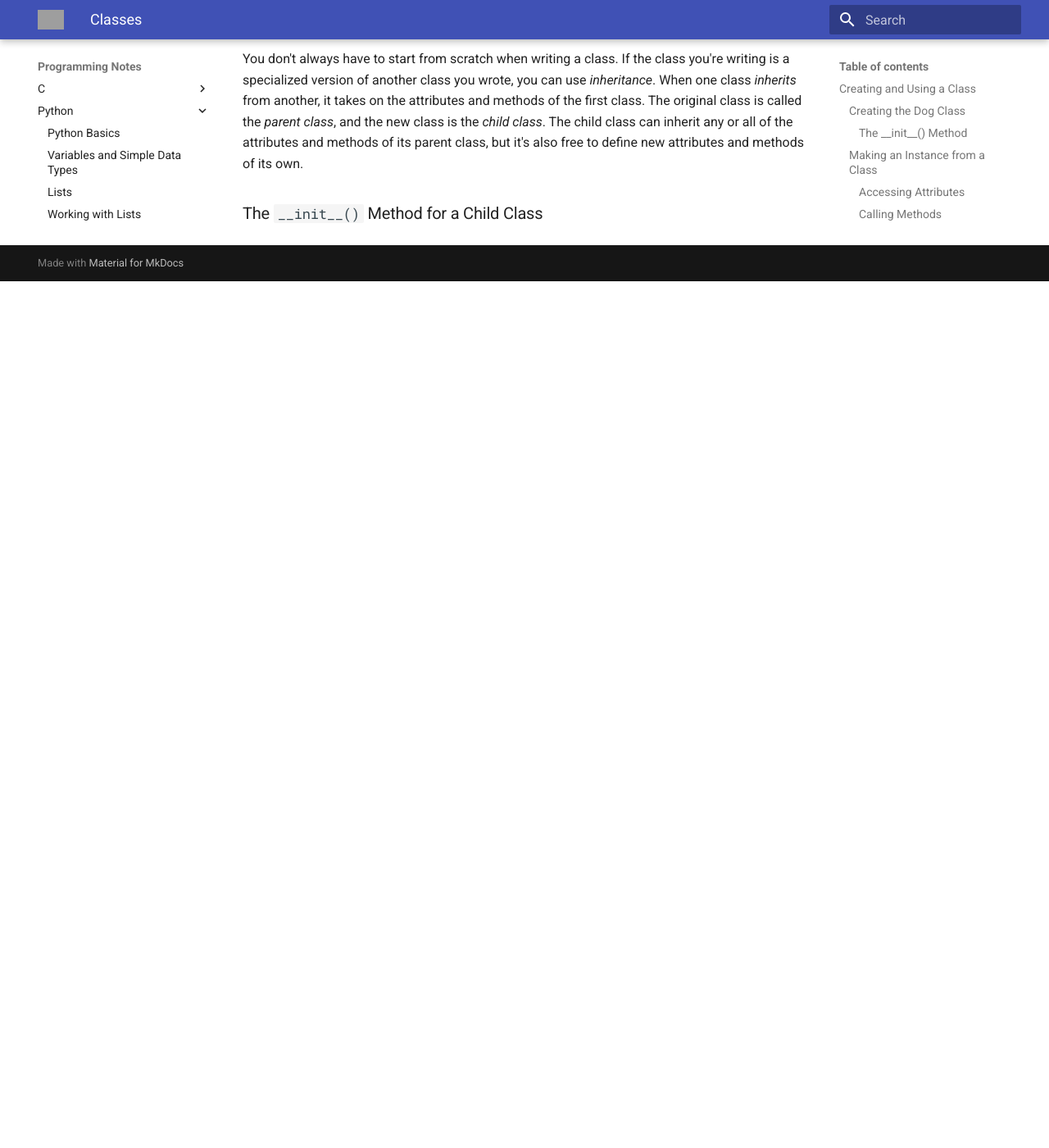
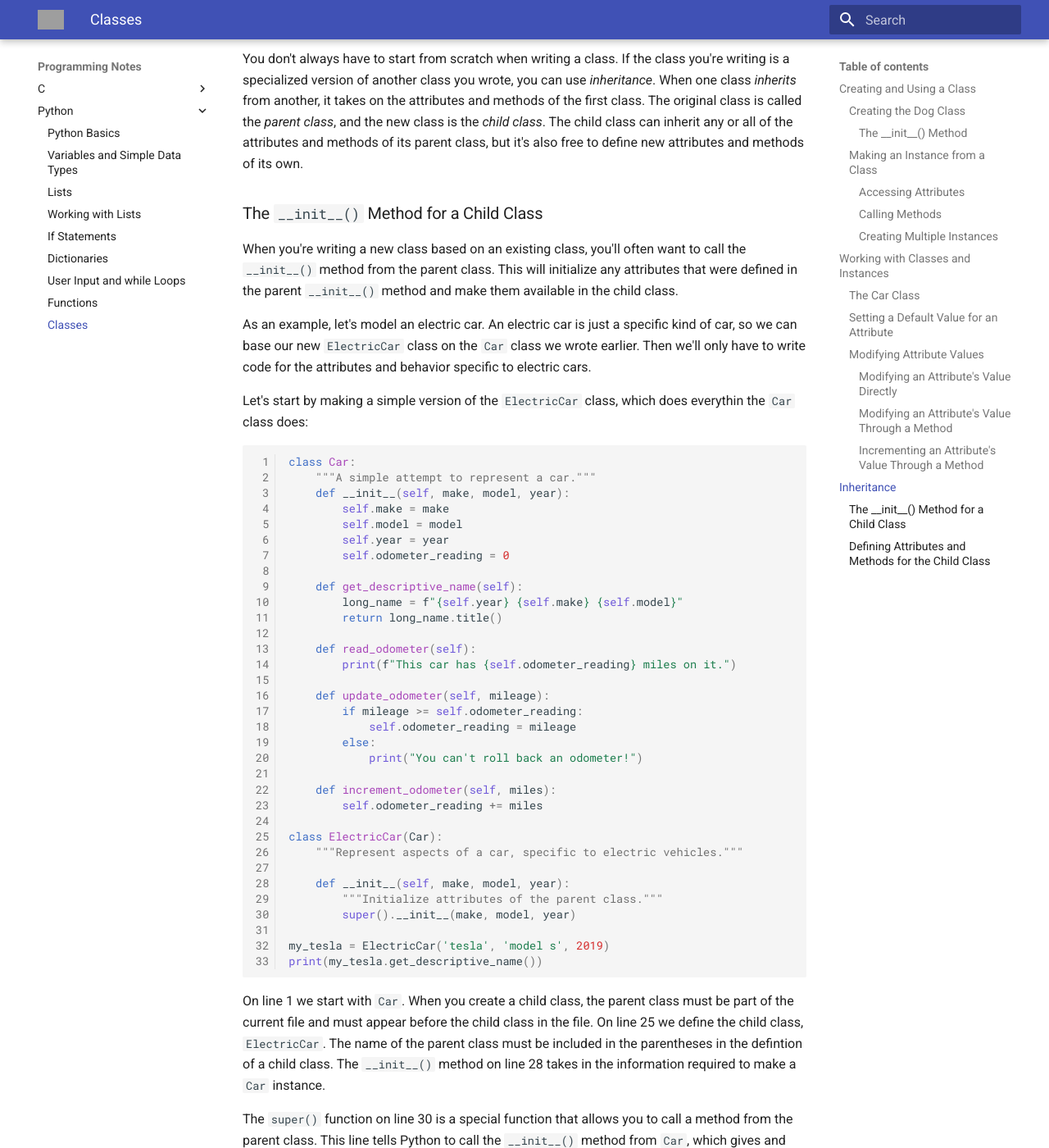
Before and after one commit to tpbnick/docs, an MkDocs documentation site: the page built from docs/py-classes.md, in a window 1280 px wide and 1400 px high, scrolled down 10407 px. Shown: the whole window at 82% size. Built offline with MkDocs 1.6.1 and Material for MkDocs 9.7.7, drawn with Linux system fonts in a browser that asks for light colours; before the commit the page ends 10750 px from its top, so only the background shows below that; some of the changed text lies outside the part shown; grey boxes are pictures that could not be loaded.

Commit message:
commit 7/10

````diff
--- a/docs/py-classes.md
+++ b/docs/py-classes.md
@@ -324,3 +324,56 @@
 You don't always have to start from scratch when writing a class.  If the class you're writing is a specialized version of another class you wrote, you can use *inheritance*.  When one class *inherits* from another, it takes on the attributes and methods of the first class.  The original class is called the *parent class*, and the new class is the *child class*.  The child class can inherit any or all of the attributes and methods of its parent class, but it's also free to define new attributes and methods of its own.
 
 ### The `__init__()` Method for a Child Class
+When you're writing a new class based on an existing class, you'll often want to call the `__init__()` method from the parent class.  This will initialize any attributes that were defined in the parent `__init__()` method and make them available in the child class.
+
+As an example, let's model an electric car.  An electric car is just a specific kind of car, so we can base our new `ElectricCar` class on the `Car` class we wrote earlier.  Then we'll only have to write code for the attributes and behavior specific to electric cars.
+
+Let's start by making a simple version of the `ElectricCar` class, which does everythin the `Car` class does:
+```py linenums="1"
+class Car:
+	"""A simple attempt to represent a car."""
+	def __init__(self, make, model, year):
+		self.make = make
+		self.model = model
+		self.year = year
+		self.odometer_reading = 0
+
+	def get_descriptive_name(self):
+		long_name = f"{self.year} {self.make} {self.model}"
+		return long_name.title()
+
+	def read_odometer(self):
+		print(f"This car has {self.odometer_reading} miles on it.")
+
+	def update_odometer(self, mileage):
+		if mileage >= self.odometer_reading:
+			self.odometer_reading = mileage
+		else:
+			print("You can't roll back an odometer!")
+
+	def increment_odometer(self, miles):
+		self.odometer_reading += miles
+
+class ElectricCar(Car):
+	"""Represent aspects of a car, specific to electric vehicles."""
+
+	def __init__(self, make, model, year):
+		"""Initialize attributes of the parent class."""
+		super().__init__(make, model, year)
+
+my_tesla = ElectricCar('tesla', 'model s', 2019)
+print(my_tesla.get_descriptive_name())
+```
+On line 1 we start with `Car`.  When you create a child class, the parent class must be part of the current file and must appear before the child class in the file.  On line 25 we define the child class, `ElectricCar`.  The name of the parent class must be included in the parentheses in the defintion of a child class.  The `__init__()` method on line 28 takes in the information required to make a `Car` instance.
+
+The `super()` function on line 30 is a special function that allows you to call a method from the parent class.  This line tells Python to call the `__init__()` method from `Car`, which gives and `ElectricCar` instance all the attributes fefined in that method.  The name *super* comes from a convention of calling the parent class a *superclass* and the child class a *subclass*.
+
+We test whether inheritence is working properly by trying to create an electric car with the same kind of information we'd provide when making a regular car.  On line 32 we make an instance of the `ElectricCar` class and assign it to `my_tesla`.  This line calls the `__init__()` method defined in `ElectricCar`, which in turn tells Python to call the `__init__()` method defined in the parent class `Car`.  We provide the arguments `'tesla'`, `'model s'`, and `2019`.
+
+Aside from `__init__()`, there are no attributes or methods yet that are particular to an electric car.  At this point we're just making sure the car has the appropriate `Car` behaviors:
+```
+2019 Tesla Model S
+```
+The `ElectricCar` instance works just like an instance of `Car`, so now we can begin defining attributes and methods specific to electric cars.
+
+### Defining Attributes and Methods for the Child Class
````
